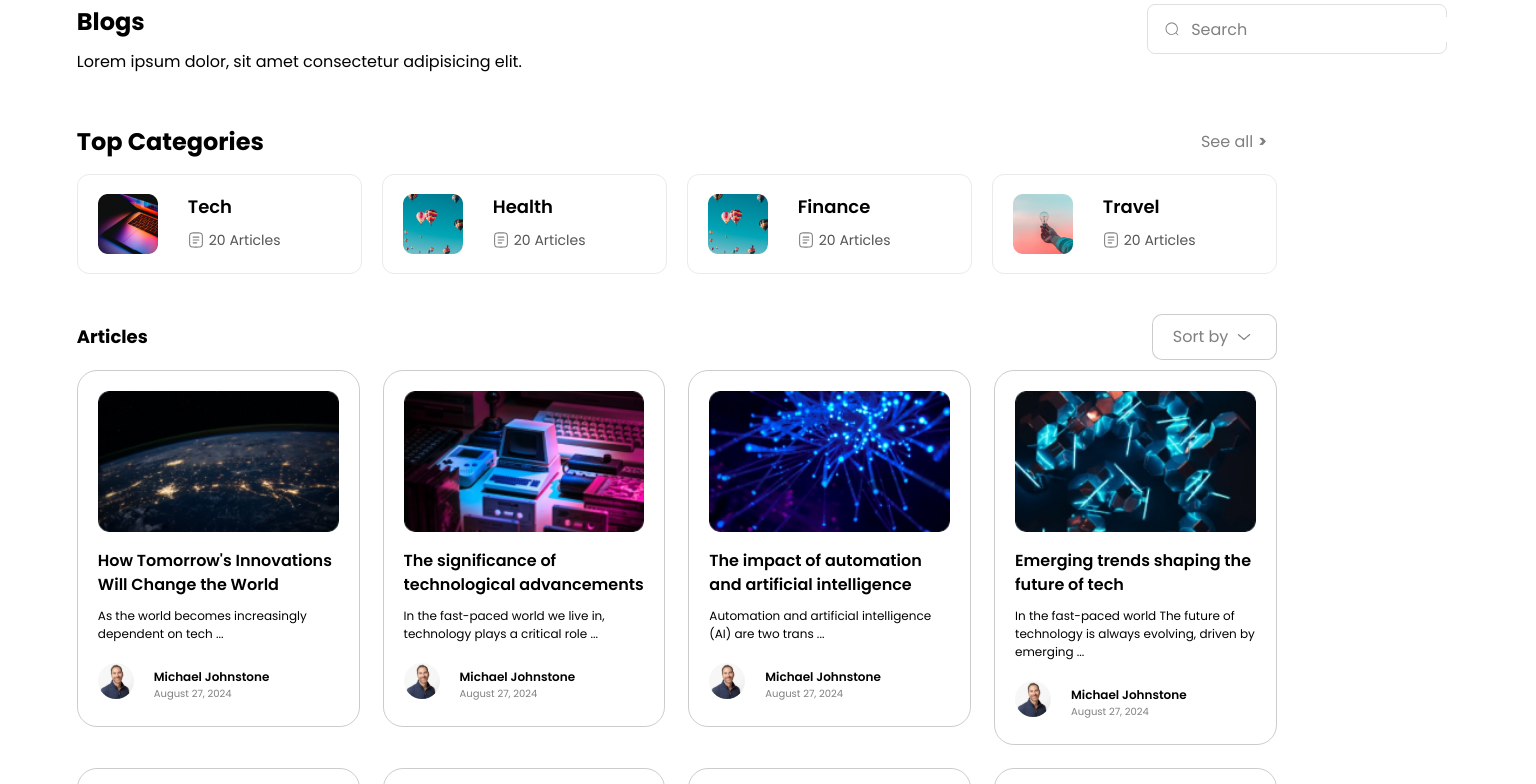
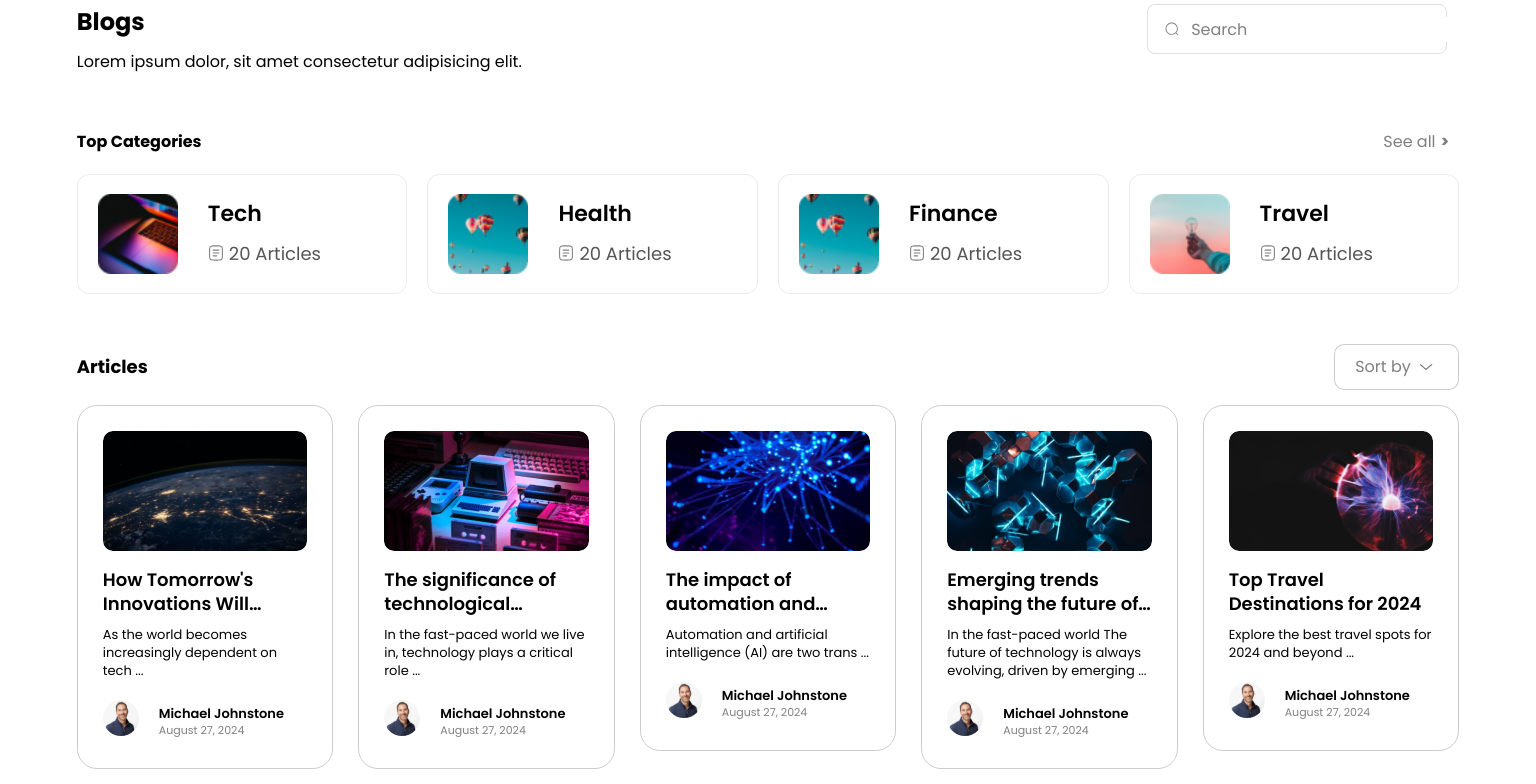
Before and after one commit to Talha-542/blog_MJ, a React (Create React App) app: page / in a window 1536 px wide. Shown: the part 100-884 px from the top of the page. Built offline with nearby package versions, Linux system fonts and the light colour scheme.

Commit message:
responsive for larger screen

```diff
--- a/src/Components/Navbar/Navbar.module.css
+++ b/src/Components/Navbar/Navbar.module.css
@@ -1,24 +1,27 @@
 .navbar {
   display: flex;
   justify-content: space-between;
-  /* margin: 3em 0; */
   margin-top: 3em;
+}
 
-}
+
 .firstname {
   font-weight: 900;
   line-height: 36px;
   font-size: 24px;
 }
+
 .lastname {
   font-weight: 400;
   line-height: 26px;
   font-size: 24px;
 }
+
 .navigation {
   display: flex;
   align-items: center;
 }
+
 .blogs {
   font-size: 16px;
   font-weight: 400;
@@ -27,49 +30,62 @@
   text-decoration: none;
   color: #0075FF;
 }
-.menuIcon {
+
+.menuIcon, .mbl_menuIcon {
   width: 40px;
   height: 40px;
-  margin-right: 10px;
+  margin-right: 7px;
 }
+
+
 .mbl_menuIcon {
   display: none;
 }
+
+
 @media (min-width: 320px) and (max-width: 767px) {
   .navbar {
     margin: 1em;
     align-items: center;
   }
+
   .navigation {
     display: none;
   }
+
   .mbl_menuIcon {
     display: block;
     margin-left: auto;
-    width: 40px;
-    height: 40px;
   }
+
   .firstname,
   .lastname {
     font-size: 20px;
     line-height: 30px;
   }
 }
+
+
 @media (min-width: 768px) and (max-width: 1024px) {
   .mbl_menuIcon {
     display: none;
   }
+
   .navbar {
     margin: 2em;
   }
+
   .firstname,
   .lastname {
     font-size: 24px;
     line-height: 36px;
   }
 }
-@media (min-width:1025px) and (max-width:2560px) {
+
+
+@media (min-width: 1025px) and (max-width: 1440px) {
   .navbar {
-    margin: 0;
+    max-width: auto ;
+    margin: 0 auto;
   }
 }
--- a/src/Components/Posts/Posts.module.css
+++ b/src/Components/Posts/Posts.module.css
@@ -58,7 +58,7 @@
   line-height: 24px;
   margin: 10px 0;
   display: -webkit-box;
-  -webkit-line-clamp: 2;
+  -webkit-line-clamp:2 ;
   -webkit-box-orient: vertical;
   overflow: hidden;
   text-overflow: ellipsis;
@@ -138,3 +138,90 @@
     gap: 23px;
   }
 }
+
+@media (min-width: 1441px) and (max-width: 2560px) {
+  .container {
+    max-width: 2400px;
+    margin-top: 50px;
+    margin-bottom: 15px;
+  }
+
+  .posts {
+    grid-template-columns: 1fr 1fr 1fr 1fr 1fr ;
+    gap: 25px;
+    max-width: 2400px;
+  }
+
+  .postCard {
+    padding: 25px;
+  }
+
+  .postTitle {
+    font-size: 18px; /* Adjust font-size */
+  }
+
+  .postDescription {
+    font-size: 13px; /* Adjust font-size */
+  }
+
+  .arthurLogo {
+    width: 42px; /* Adjust size */
+    height: 42px; /* Adjust size */
+  }
+
+  .authour_name {
+    font-size: 13px; /* Adjust font-size */
+  }
+
+  .post_date {
+    font-size: 11px; /* Adjust font-size */
+  }
+}
+
+
+@media (min-width: 2560px) {
+  .container {
+    max-width: 2200px;
+    margin-top: 60px;
+    margin-bottom: 20px;
+  }
+
+  .title {
+    font-size: 22px;
+  }
+
+  .dropdown {
+    font-size: 18px;
+    padding: 12px 50px 12px 30px;
+  }
+
+  .posts {
+    grid-template-columns: 1fr 1fr 1fr 1fr 1fr;
+    gap: 30px;
+    max-width: 2200px;
+  }
+
+  .postCard {
+    padding: 30px;
+  }
+
+  .postTitle {
+    font-size: 20px;
+  }
+
+  .postDescription {
+    font-size: 14px;
+  }
+
+  .arthurLogo {
+    width: 48px;
+    height: 48px;
+  }
+
+  .authour_name {
+    font-size: 14px;
+  }
+  .post_date {
+    font-size: 12px;
+  }
+}
--- a/src/Components/TopCategories/TopCategories.module.css
+++ b/src/Components/TopCategories/TopCategories.module.css
@@ -8,7 +8,6 @@
   justify-content: space-between;
   align-items: center;
   margin-bottom: 20px;
-
 }
 
 .title {
@@ -47,7 +46,7 @@
   background: #fff;
   border: 1px solid #EAEAEA;
   border-radius: 12px;
-  width: 350px; /* Increased width for larger screens */
+  width: 350px;
   height: 100px;
   text-align: left;
   display: flex;
@@ -56,9 +55,9 @@
   position: relative;
 }
 
-.articleContent{
-margin-left: 20px;
-margin-bottom: 10px;
+.articleContent {
+  margin-left: 20px;
+  margin-bottom: 10px;
 }
 
 .categoryImage {
@@ -87,7 +86,7 @@ margin-bottom: 10px;
   align-items: center;
   margin-top: 5px;
   white-space: nowrap;
-  overflow:hidden;
+  overflow: hidden;
   text-overflow: ellipsis;
 }
 
@@ -97,7 +96,7 @@ margin-bottom: 10px;
   margin-right: 5px;
 }
 
-
+/* Media Queries */
 @media (max-width: 470px) {
   .categories {
     display: flex;
@@ -201,7 +200,12 @@ margin-bottom: 10px;
   }
 }
 
-@media (min-width: 1025px) {
+
+@media (min-width: 1025px) and (max-width:1440px) {
+  .container {
+    max-width: 1200px;
+  }
+
   .title {
     font-size: 24px;
   }
@@ -216,7 +220,7 @@ margin-bottom: 10px;
   }
 
   .categoryCard {
-    width: 300px;
+    width: 400px; /* Adjust for larger screens */
     height: 100px;
   }
 
@@ -228,3 +232,62 @@ margin-bottom: 10px;
     font-size: 14px;
   }
 }
+
+@media (min-width: 2560px) {
+  .container {
+    max-width: 2400px;
+    margin-top: 2em;
+  }
+
+  .title {
+    font-size: 28px;
+  }
+
+  .seeAll {
+    font-size: 18px;
+  }
+
+  .categories {
+    flex-direction: row;
+    overflow-x: auto;
+    gap: 30px;
+  }
+
+  .categoryCard {
+    width: 450px;
+    height: 120px;
+  }
+
+  .categoryName {
+    font-size: 20px;
+  }
+
+  .articleCount {
+    font-size: 16px;
+  }
+}
+
+@media (min-width: 1441px) and (max-width: 2559px) {
+  .container{
+    max-width: 2400px;
+  }
+
+  .categoryCard {
+    width: 600px;
+    height: 120px;
+  }
+
+  .articleCount {
+    font-size: 18px;
+  }
+  .categoryName {
+    font-size: 22px;
+  }
+
+  .categoryImage{
+    width: 80px;
+    height: 80px;
+  }
+
+
+}
--- a/src/Pages/AllCategories/AllCategories.js
+++ b/src/Pages/AllCategories/AllCategories.js
@@ -9,7 +9,7 @@ export default function AllCategories() {
   return (
    <div>
    <div className={styles.header}>
-      <div className={styles.backConatainer}>
+      <div className={styles.backContainer}>
       <Link to="/" className={styles.back}>
           Back
       </Link>
--- a/src/Pages/AllCategories/AllCategories.module.css
+++ b/src/Pages/AllCategories/AllCategories.module.css
@@ -1,6 +1,7 @@
-.backConatainer {
+.backContainer {
   margin-top: 60px;
   margin-bottom: 40px;
+  max-width: 7%;
 }
 .back {
   display: flex;
@@ -81,6 +82,12 @@
   margin-right: 5px;
 }
 
+@media (max-width: 1440px) {
+  .categoryCard {
+    width: calc(33.333% - 20px);
+  }
+}
+
 @media (max-width: 1024px) {
   .categoryCard {
     width: calc(50% - 20px);
--- a/src/Pages/Single Post Page/SinglePostPage.module.css
+++ b/src/Pages/Single Post Page/SinglePostPage.module.css
@@ -1,9 +1,10 @@
 .header {
     margin-bottom: 2em;
 }
-.backConatainer {
+.backContainer {
   margin-top: 60px;
   margin-bottom: 40px;
+  max-width: 7%;
 }
 .back {
   display: flex;
```
